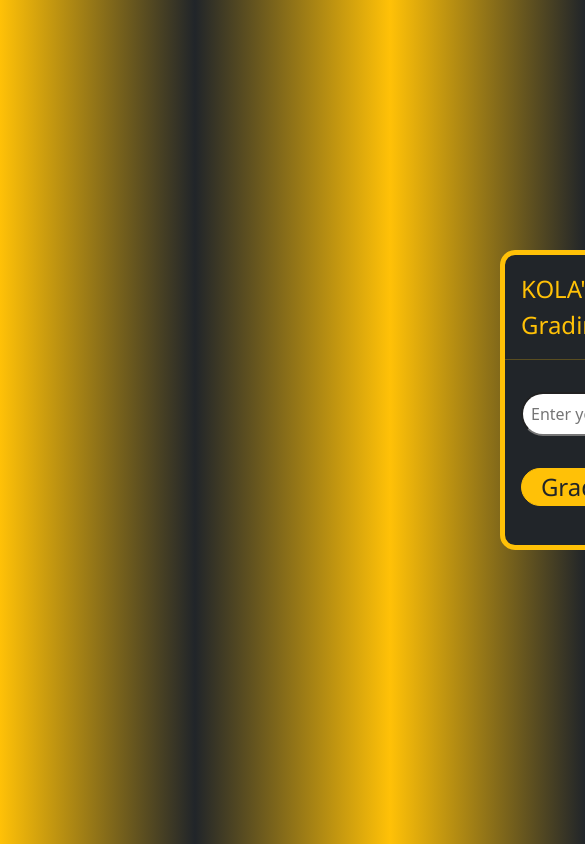
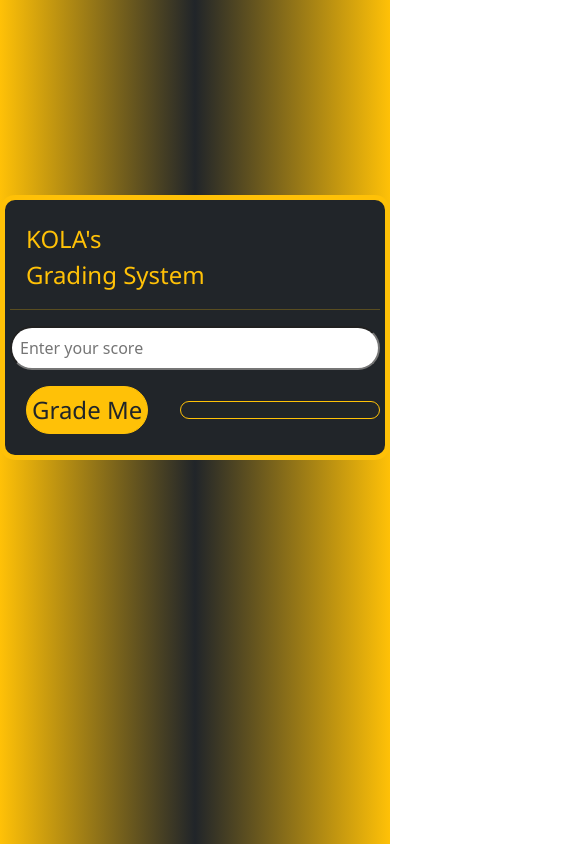
Before and after one commit to Oyekoladavid/Grading-System, a plain HTML site: page index.html in a window 390 px wide. Shown: the top 844 px of the page, 585 px wide, since content can reach past the window. Drawn offline with nearby package versions, Linux system fonts and the light colour scheme.

Commit message:
work-done

```diff
--- a/index.html
+++ b/index.html
@@ -11,9 +11,13 @@
     <div class="border border-warning border-5 frame bg-dark">
         <p class="text-warning kola ps-3 pt-3">KOLA's <br> Grading System</p>
         <hr class="text-warning">
-        <input id="score" class="dinput p-2 mx-3 my-3 rounded-pill" type="text" placeholder="Enter your score">
-        <br><button onclick="grademe()" class="my-3 mx-3 rounded-pill bg-warning button text-dark">Grade Me</button>
+        <input id="score" class="dinput w-100 p-2 rounded-pill" type="text" placeholder="Enter your score">
+    <div class="hold-two">
+        <div>
+        <button onclick="grademe()" class="my-3 mx-3 rounded-pill bg-warning button text-dark">Grade Me</button>
+        </div>
         <div id="show" class="border border-warning display text-warning rounded-pill p-2"></div>
+    </div>
     </div>
 
 
--- a/script.js
+++ b/script.js
@@ -1,7 +1,10 @@
 // var dinput = Number(score.value);
 
 function grademe() {
-    if
+    if (isNaN (score.value) || score.value === "") {
+        show.innerHTML = 'invalid'
+    }
+    else if
     (score.value >= 0 && score.value <= 39) {
         show.innerHTML = 'F - Fail'
         var fsong = new Audio('audio/satani.unknown')
@@ -35,5 +38,6 @@ function grademe() {
         show.innerHTML = 'Invalid'
         var msong = new Audio('audio/Nonesense.mp3')
         msong.play()
-    }
+    }else if (score.value == "")
+    show.innerHTML = 'put something'
 }
--- a/style.css
+++ b/style.css
@@ -6,8 +6,8 @@
 
 .frame {
     width: 600px;
-    height: 300px;
-    transform: translate(500px,250px);
+    height: fit-content;
+    padding: 5px;
     border-radius: 15px;
 }
 
@@ -17,12 +17,8 @@
     font-weight: 500;
 }
 
-.dinput {
-    width: 300px;
-}
-
 .button {
-    width: 150px;
+    padding: 5px;
     font-size: 24px;
     font-family: 'Segoe UI', Tahoma, Geneva, Verdana, sans-serif;
     font-weight: 500;
@@ -35,6 +31,24 @@ body {
 
 .display {
     width: 200px;
-    height: 50px;
-    transform: translate(300px,-50px);
+    padding: 5px;
 }
+
+.hold-two {
+    display: flex;
+    justify-content: space-between;
+    align-items: center;
+}
+
+
+@media screen and (max-width :470px) {
+    .frame {
+        width: 100%;
+        transform: translate(-0px);
+        padding: 5px;
+        margin-top: 50%;
+    }
+    body {
+        overflow: hidden;
+    }
+}
```
